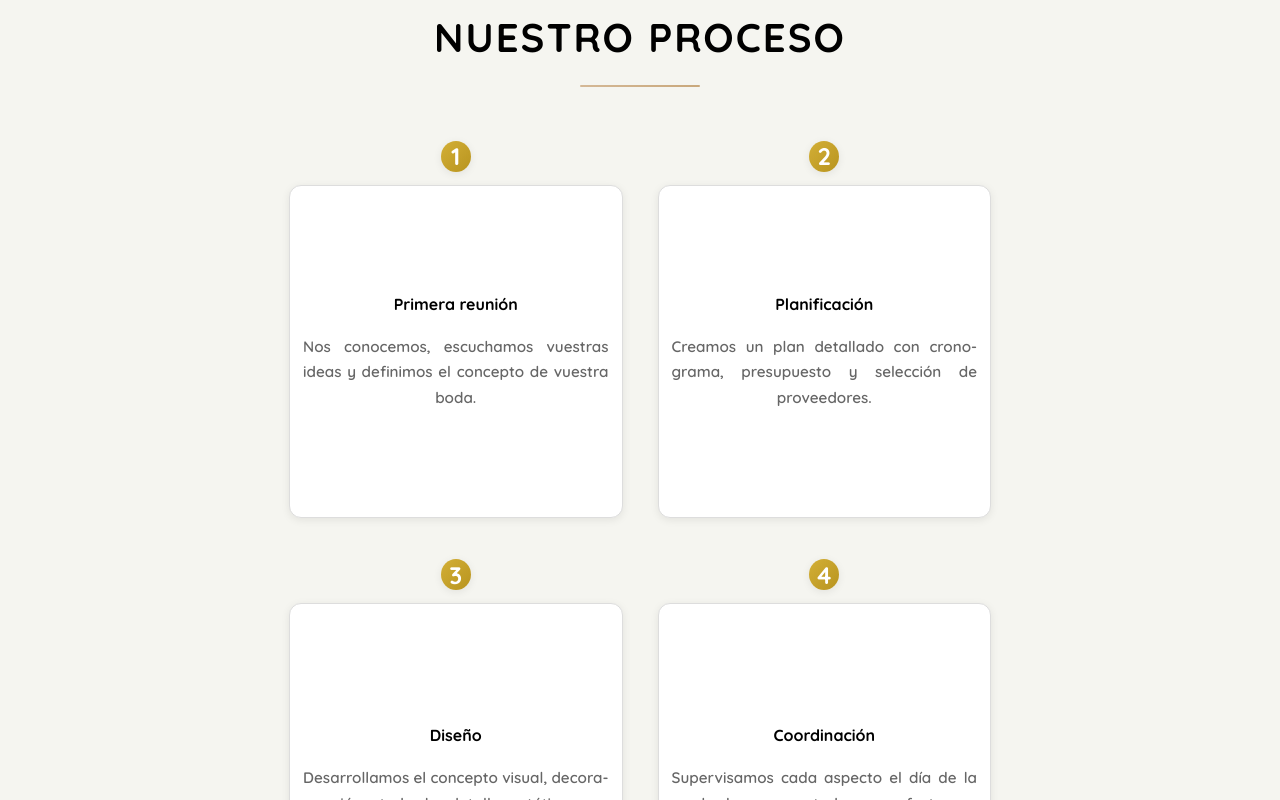
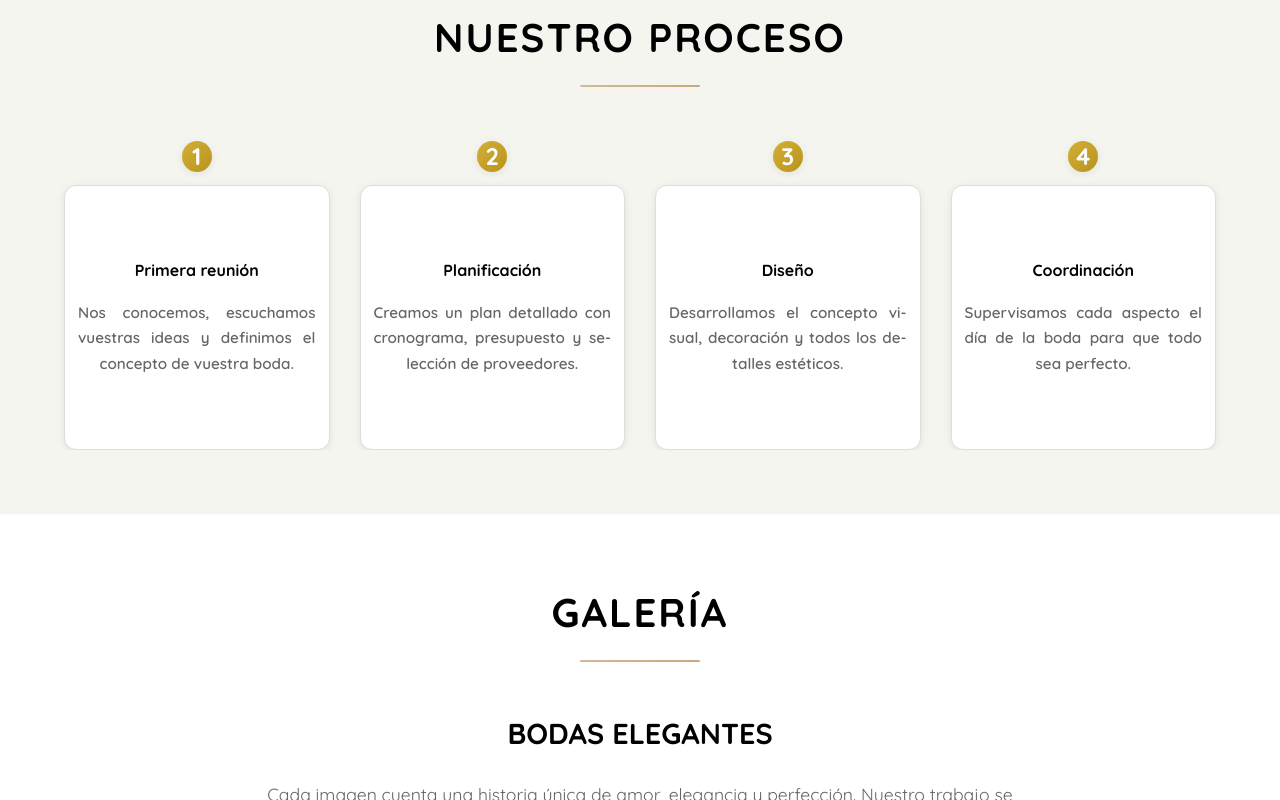
Before and after one commit to Patriciaddc80/rl-eventos-dossier, a React (Vite) app: page / in a window 1280 px wide. Shown: the part 7100-7900 px from the top of the page. Built offline with nearby package versions, Linux system fonts and the light colour scheme; no server answers.

Commit message:
Mejorar diseÃ±o de Proceso en pantallas grandes: grid 4 columnas con fondo gris, manteniendo diseÃ±o mÃ³vil intacto

```diff
--- a/src/components/Proceso.css
+++ b/src/components/Proceso.css
@@ -336,8 +336,8 @@
   }
 }
 
-/* Pantallas medianas y grandes - mantener grid 2x2 */
-@media (min-width: 768px) {
+/* Pantallas medianas - mantener grid 2x2 */
+@media (min-width: 768px) and (max-width: 1023px) {
   .proceso-container {
     grid-template-columns: repeat(2, 1fr);
     gap: 30px;
@@ -368,17 +368,25 @@
   }
 }
 
-/* Pantallas grandes */
+/* Pantallas grandes - grid 4 columnas y fondo gris */
 @media (min-width: 1024px) {
   .proceso-container {
-    gap: 35px;
-    max-width: 750px;
+    grid-template-columns: repeat(4, 1fr);
+    gap: 30px;
+    max-width: 1400px;
   }
 
   .proceso-step {
-    max-width: 380px;
+    max-width: 100%;
     padding: 20px;
     margin-top: 50px;
+    background: #f5f5f5;
+    border: 1px solid #e0e0e0;
+  }
+
+  .proceso-step:hover {
+    background: #eeeeee;
+    border-color: var(--color-primary);
   }
 
   .proceso-number {
```
